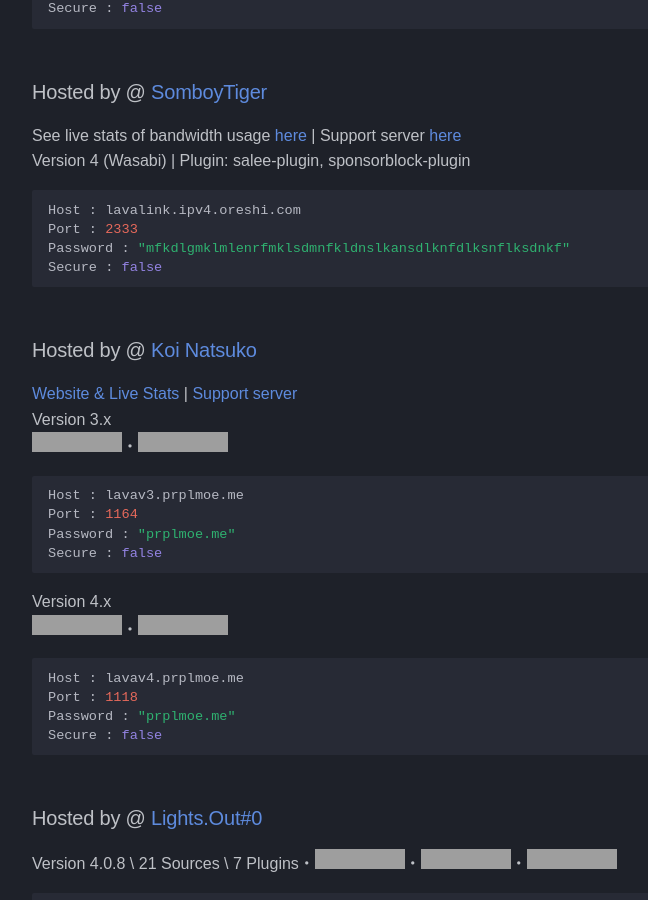
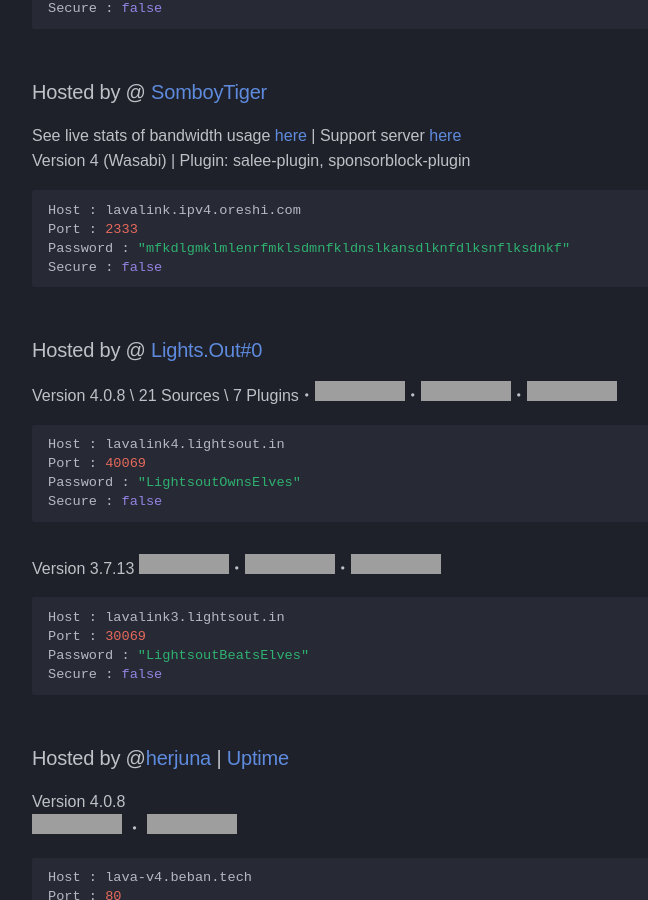
Before and after one commit to DarrenOfficial/lavalink-list, an MkDocs documentation site: the page built from docs/NoSSL/lavalink-without-ssl.md, in a window 1280 px wide and 900 px high, scrolled down 2919 px. Shown: the whole window, without its empty margins (14-662 px from the left). Built offline with MkDocs 1.6.1 and Material for MkDocs 9.7.7, drawn with Linux system fonts in a browser that asks for light colours; some web fonts are replaced; comment, search, counter and statistics services are not loaded; a style sheet for code colours, icons or effects is not loaded; some of the changed text lies outside the part shown; grey boxes are pictures that could not be loaded.

Commit message:
another 0 uptime

````diff
--- a/docs/NoSSL/lavalink-without-ssl.md
+++ b/docs/NoSSL/lavalink-without-ssl.md
@@ -143,24 +143,6 @@ Password : "mfkdlgmklmlenrfmklsdmnfkldnslkansdlknfdlksnflksdnkf"
 Secure : false
 ```
 
-### Hosted by @ [Koi Natsuko](https://prplmoe.me)
-[Website & Live Stats](https://status.prplmoe.me/status/main) | [Support server](https://discord.gg/Mt2Pe8gr9C) <br />
-Version 3.x <br />
-![uptime](https://status.prplmoe.me/api/badge/1/uptime?style=flat-square)・![status](https://status.prplmoe.me/api/badge/1/status?style=flat-square)
-```bash
-Host : lavav3.prplmoe.me
-Port : 1164
-Password : "prplmoe.me"
-Secure : false
-```
-Version 4.x <br />
-![uptime](https://status.prplmoe.me/api/badge/3/uptime?style=flat-square)・![status](https://status.prplmoe.me/api/badge/3/status?style=flat-square)
-```bash
-Host : lavav4.prplmoe.me
-Port : 1118
-Password : "prplmoe.me"
-Secure : false
-```
 ### Hosted by @ [Lights.Out#0](https://discord.gg/AaZasMN3yG)
 Version 4.0.8 \ 21 Sources \ 7 Plugins・![status](https://stats.lightsout.in/api/badge/2/status)・![Ping](https://stats.lightsout.in/api/badge/2/response)・![uptime](https://stats.lightsout.in/api/badge/2/uptime)
 ```bash
````
